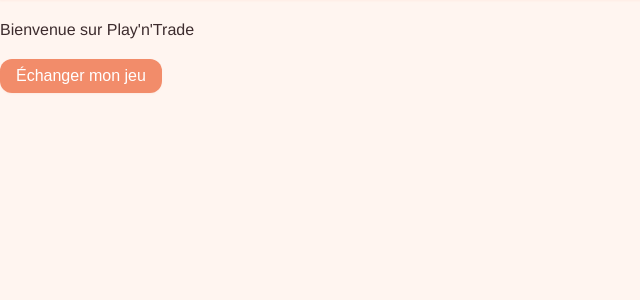
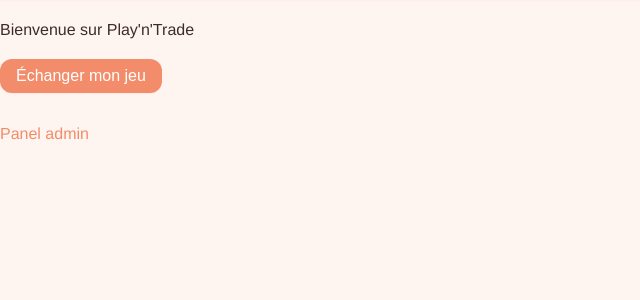
Before and after one commit to noelacaille/projet-bdda, a Flask app: page /home in a window 1280 px wide. Shown: the part 73-373 px from the top of the page, without its empty margins (0-640 px from the left). Run offline with Flask 3, Linux system fonts and the light colour scheme; the visitor is signed in with stand-in values (Sample User, id 1); data comes from the database, SQL or seed files in the repository; data that the repository does not hold is empty; some libraries are stand-ins or nearby versions.

Commit message:
Update home.html

```diff
--- a/version python/app/templates/home.html
+++ b/version python/app/templates/home.html
@@ -37,6 +37,10 @@
     </div>
   </div>
 
+  <br>
+  <br>
+  <a href="{{ url_for('admin_panel') }}">Panel admin</a>
+
 {% endblock %}
 
 {% block scripts %}
```
